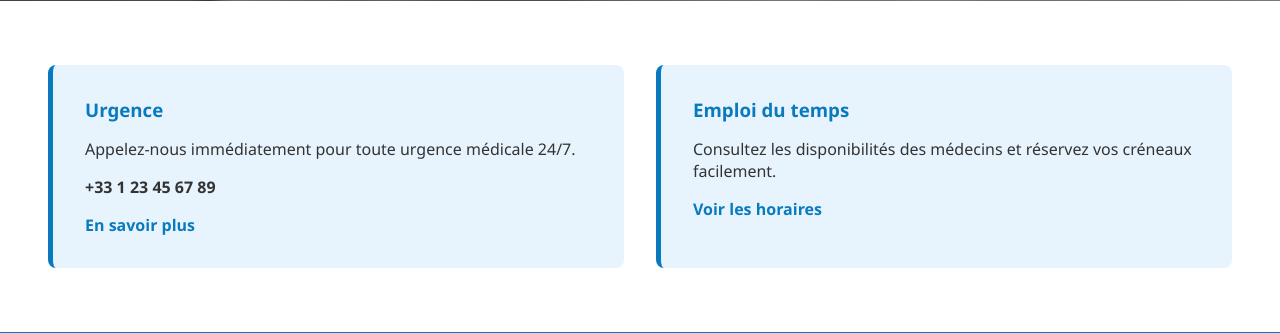
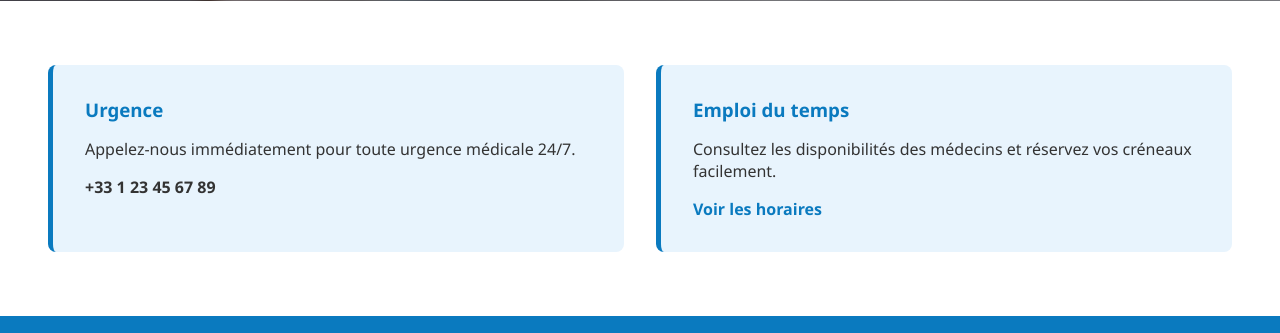
Before and after one commit to EthanBauECE/Info_ProjetWeb, a PHP site: page / in a window 1280 px wide. Shown: the part 944-1277 px from the top of the page. Run offline with PHP 8.4, Linux system fonts and the light colour scheme.

Commit message:
modif index-remove urgence.php et en savoir plus

```diff
--- a/index.php
+++ b/index.php
@@ -27,7 +27,6 @@
             <h3>Urgence</h3>
             <p>Appelez-nous immédiatement pour toute urgence médicale 24/7.</p>
             <p><strong>+33 1 23 45 67 89</strong></p>
-            <a href="urgence.php">En savoir plus</a>
         </div>
         <div class="info-card">
             <h3>Emploi du temps</h3>
```
